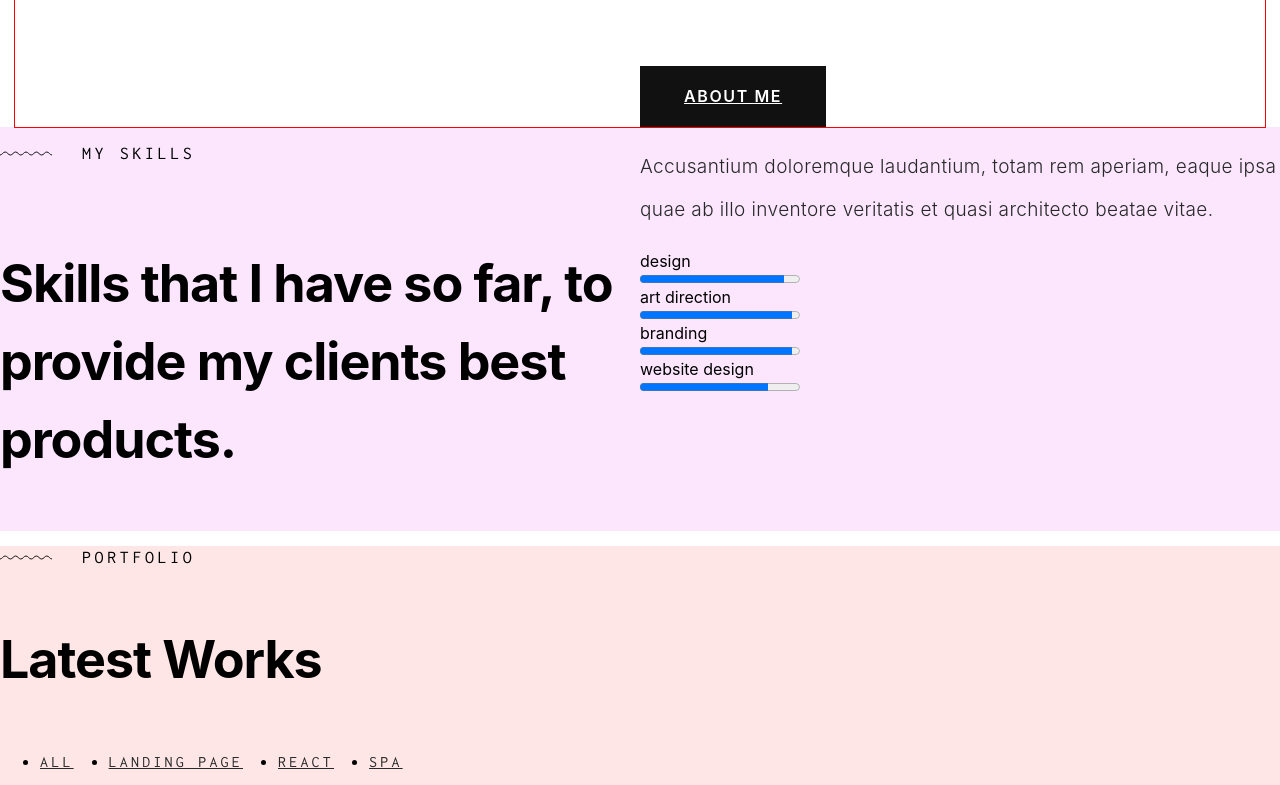
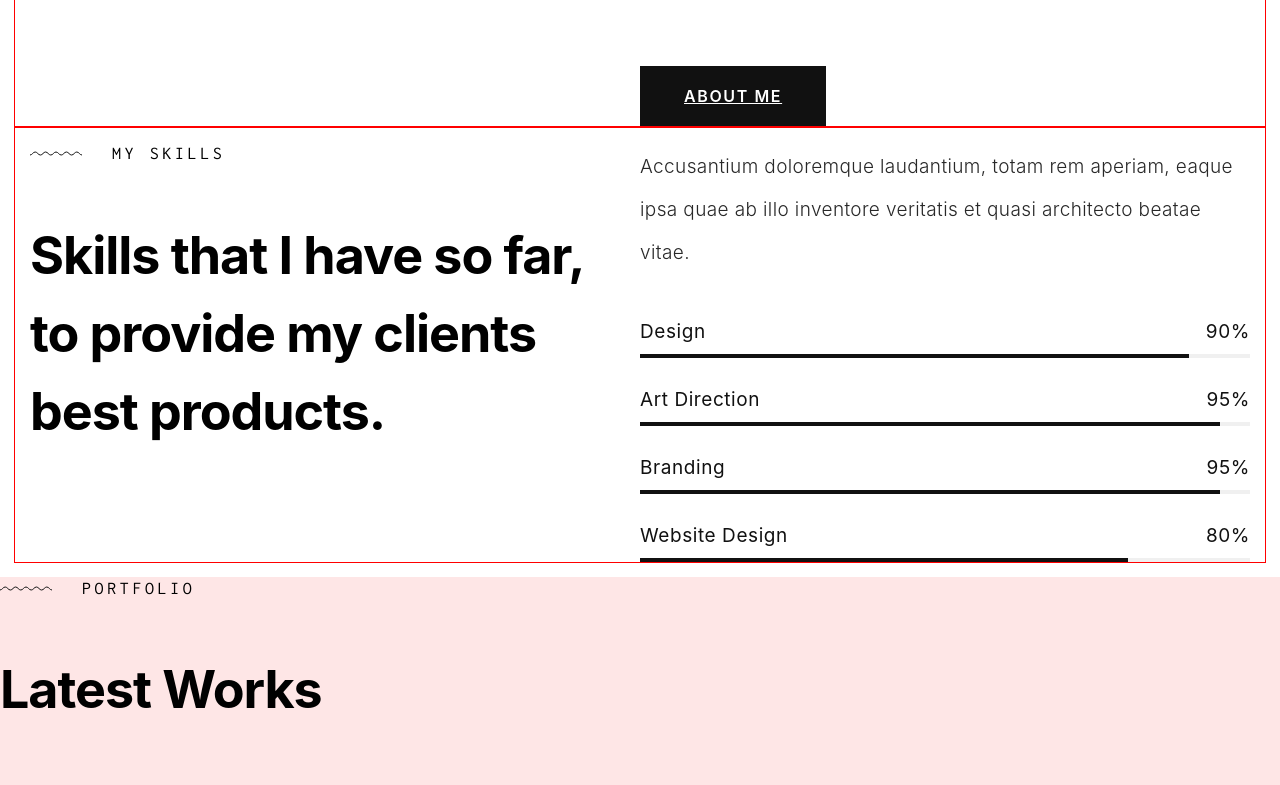
Before and after one commit to ReginaYashina/portfolio, a React app: page / in a window 1280 px wide. Shown: the part 1040-1825 px from the top of the page. Built offline with nearby package versions, Linux system fonts and the light colour scheme; the HTML template or start-up script is replaced by a standard one.

Commit message:
feat: add styles for Skills

```diff
--- a/src/components/Column.tsx
+++ b/src/components/Column.tsx
@@ -2,10 +2,4 @@ import styled from "styled-components";
 
 export const Column = styled.div`
   width: 50%;
-  text-align: left;
 `;
-
-// ???
-// div[Attributes Style] {
-//   text-align: -webkit-center;
-// }
--- a/src/layout/header/Header.tsx
+++ b/src/layout/header/Header.tsx
@@ -26,6 +26,7 @@ export const Header = () => {
 
 const StyledHeader = styled.header`
   background-color: rgba(255, 255, 255, 0.7);
+  box-shadow: 0px 2px 10px 0px rgba(130, 130, 130, 0.2);
   position: fixed;
   top: 0;
   left: 0;
--- a/src/layout/sections/about/About.tsx
+++ b/src/layout/sections/about/About.tsx
@@ -12,7 +12,7 @@ export const About = () => {
   return (
     <StyledAbout>
       <Container>
-        <FlexWrapper justify={"space-between"} align={"center"}>
+        <FlexWrapper justify={"space-between"}>
           <Column>
             <SectionTitle>who am i</SectionTitle>
             <SectionDescription>
--- a/src/layout/sections/skills/Skills.tsx
+++ b/src/layout/sections/skills/Skills.tsx
@@ -4,20 +4,22 @@ import styled from "styled-components";
 import { SectionTitle } from "../../../components/SectionTitle";
 import { SectionDescription } from "../../../components/SectionDescription";
 import { SectionText } from "../../../components/SectionText";
-import { SectionLink } from "../../../components/SectionLink";
 import { Skill } from "./skill/Skill";
+import { Column } from "../../../components/Column";
+import { Container } from "../../../components/Container";
 
 export const Skills = () => {
   return (
     <StyledSkills>
+      <Container>
         <FlexWrapper justify={"space-between"}>
-        <FlexWrapper direction={"column"}>
+          <Column>
             <SectionTitle>my skills</SectionTitle>
             <SectionDescription>
               Skills that I have so far, to provide my clients best products.
             </SectionDescription>
-        </FlexWrapper>
-        <FlexWrapper direction={"column"}>
+          </Column>
+          <Column>
             <SectionText>
               Accusantium doloremque laudantium, totam rem aperiam, eaque ipsa
               quae ab illo inventore veritatis et quasi architecto beatae vitae.
@@ -28,6 +30,7 @@ export const Skills = () => {
               value={"90"}
               max={""}
               progressFor={"design"}
+              percent={"90"}
             />
             <Skill
               progressTitle={"art direction"}
@@ -35,6 +38,7 @@ export const Skills = () => {
               value={"95"}
               max={""}
               progressFor={"art-direction"}
+              percent={"95"}
             />
             <Skill
               progressTitle={"branding"}
@@ -42,6 +46,7 @@ export const Skills = () => {
               value={"95"}
               max={""}
               progressFor={"branding"}
+              percent={"95"}
             />
             <Skill
               progressTitle={"website design"}
@@ -49,14 +54,17 @@ export const Skills = () => {
               value={"80"}
               max={""}
               progressFor={"website-design"}
+              percent={"80"}
             />
+          </Column>
         </FlexWrapper>
-      </FlexWrapper>
+      </Container>
     </StyledSkills>
   );
 };
 
 const StyledSkills = styled.section`
-  min-height: 20vh;
-  background-color: #fbe6fe;
+  & ${SectionText} {
+    margin-bottom: 45px;
+  }
 `;
--- a/src/layout/sections/skills/skill/Skill.tsx
+++ b/src/layout/sections/skills/skill/Skill.tsx
@@ -1,5 +1,7 @@
 import React from "react";
 import { styled } from "styled-components";
+import { theme } from "../../../../styles/Theme";
+import { FlexWrapper } from "../../../../components/FlexWrapper";
 
 type SkillPropsType = {
   progressTitle: string;
@@ -7,12 +9,18 @@ type SkillPropsType = {
   value: string;
   max: string;
   progressFor: string;
+  percent: string;
 };
 
 export const Skill = (props: SkillPropsType) => {
   return (
     <SyledSkill>
-      <SkillLabel htmlFor={props.progressFor}>{props.progressTitle}</SkillLabel>
+      <FlexWrapper justify={"space-between"}>
+        <SkillLabel htmlFor={props.progressFor}>
+          {props.progressTitle}
+        </SkillLabel>
+        <Percent>{props.percent}%</Percent>
+      </FlexWrapper>
       <SkillProgress
         id={props.progressId}
         value={props.value || "0"}
@@ -23,8 +31,41 @@ export const Skill = (props: SkillPropsType) => {
 };
 
 const SyledSkill = styled.div`
-  display: flex;
-  flex-direction: column;
+  & + & {
+    margin-top: 30px;
+  }
 `;
-const SkillLabel = styled.label``;
-const SkillProgress = styled.progress``;
+
+const Percent = styled.span`
+  margin-bottom: 11px;
+  font-weight: 400;
+  font-size: 19px;
+  letter-spacing: 0.03em;
+  color: ${theme.colors.primaryFont};
+`;
+const SkillLabel = styled.label`
+  margin-bottom: 11px;
+  font-weight: 400;
+  font-size: 19px;
+  letter-spacing: 0.03em;
+  text-transform: capitalize;
+  color: ${theme.colors.primaryFont};
+  display: block;
+`;
+const SkillProgress = styled.progress`
+  width: 100%;
+  display: block;
+  height: 4px;
+  overflow: hidden;
+  background: #f0f0f0;
+
+  &::-moz-progress-bar {
+    background: ${theme.colors.primaryFont};
+  }
+  &::-webkit-progress-bar {
+    background: #f0f0f0;
+  }
+  &::-webkit-progress-value {
+    background: ${theme.colors.primaryFont};
+  }
+`;
```
Also changed, not shown: src/styles/Theme.tsx (+12 -5 lines). Lines whose indentation alone changed are shown as unchanged.
